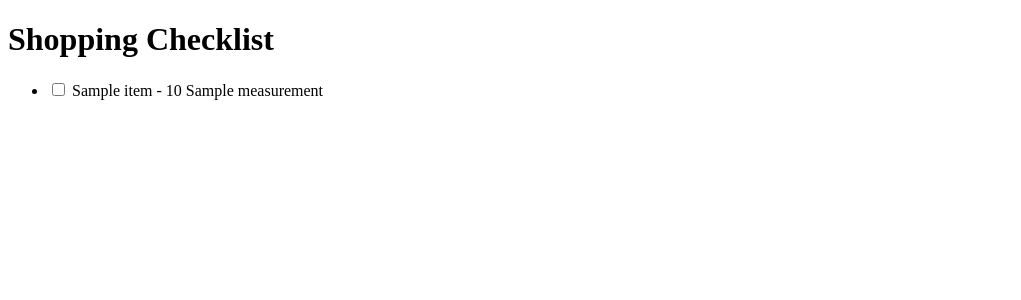
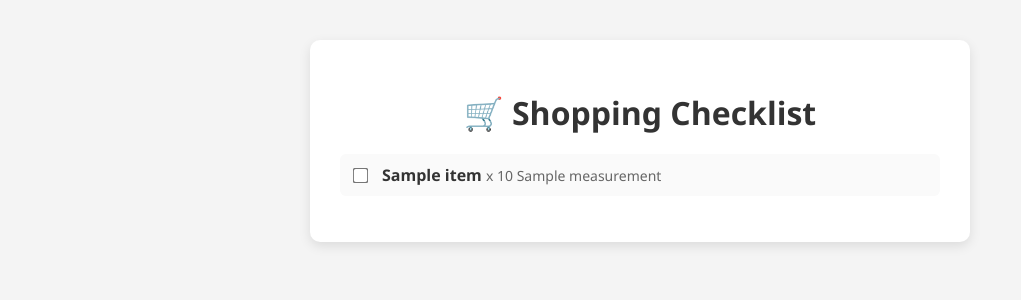
Before and after one commit to SMFloris/listlingo, a Flask app: template templates/checklist.html in a window 1280 px wide. Shown: the top 300 px of the page, without its empty margins (0-1021 px from the left). Run offline with Flask 3, Linux system fonts and the light colour scheme; the template is opened without the code that fills it: most values are stand-ins (such as "Sample title", 1, 10 or a date in 2020).

Commit message:
style: improve checklist styling and layout

```diff
--- a/templates/checklist.html
+++ b/templates/checklist.html
@@ -1,21 +1,78 @@
 <!DOCTYPE html>
-<html>
+<html lang="en">
 <head>
+  <meta charset="UTF-8" />
+  <meta name="viewport" content="width=device-width, initial-scale=1.0" />
   <title>Shopping Checklist</title>
+  <style>
+    body {
+      font-family: 'Segoe UI', Tahoma, Geneva, Verdana, sans-serif;
+      background: #f4f4f4;
+      margin: 0;
+      padding: 0;
+    }
+
+    .container {
+      max-width: 600px;
+      margin: 40px auto;
+      background: #fff;
+      padding: 30px;
+      border-radius: 10px;
+      box-shadow: 0 4px 12px rgba(0, 0, 0, 0.1);
+    }
+
+    h1 {
+      text-align: center;
+      color: #333;
+      margin-bottom: 20px;
+    }
+
+    ul {
+      list-style: none;
+      padding: 0;
+    }
+
+    li {
+      display: flex;
+      align-items: center;
+      margin-bottom: 15px;
+      padding: 10px;
+      background: #fafafa;
+      border-radius: 6px;
+      transition: background 0.3s ease;
+    }
+
+    li:hover {
+      background: #f0f0f0;
+    }
+
+    input[type="checkbox"] {
+      margin-right: 15px;
+      transform: scale(1.2);
+    }
+
+    .item-text {
+      flex: 1;
+      font-size: 16px;
+      color: #333;
+    }
+
+    .item-text span {
+      font-weight: bold;
+    }
+
+    .item-text small {
+      font-size: 14px;
+      color: #666;
+    }
+  </style>
   <script>
     function saveChecklist() {
-            // Create a form data object
       const formData = new FormData();
-
-            // Get all checkboxes
       const checkboxes = document.querySelectorAll('input[type="checkbox"]');
-
-            // Add each checkbox state to the form data
       checkboxes.forEach((checkbox, index) => {
-                formData.append(`item_${index+1}`, checkbox.checked ? 'on' : '');
+        formData.append(`item_${index + 1}`, checkbox.checked ? 'on' : '');
       });
-
-            // Send an AJAX request to save the changes
       fetch(window.location.pathname, {
         method: 'POST',
         body: formData
@@ -24,16 +81,21 @@
   </script>
 </head>
 <body>
-    <h1>Shopping Checklist</h1>
+  <div class="container">
+    <h1>🛒 Shopping Checklist</h1>
     <ul>
       {% for item in items %}
         <li>
           <input type="checkbox" name="item_{{ loop.index }}"
                  {% if item.checked %}checked{% endif %}
                  onclick="saveChecklist()">
-                {{ item.item }} - {{ item.quantity }} {{ item.measurement }}
+          <span class="item-text">
+            <span>{{ item.item }}</span>
+            <small> x {{ item.quantity }} {{ item.measurement }}</small>
+          </span>
         </li>
       {% endfor %}
     </ul>
+  </div>
 </body>
 </html>
```
Lines whose indentation alone changed are shown as unchanged.
